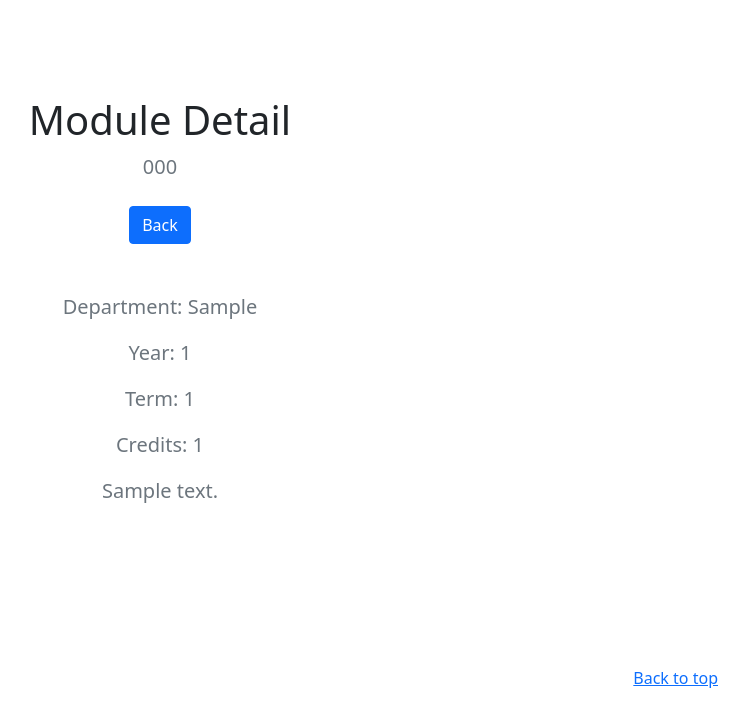
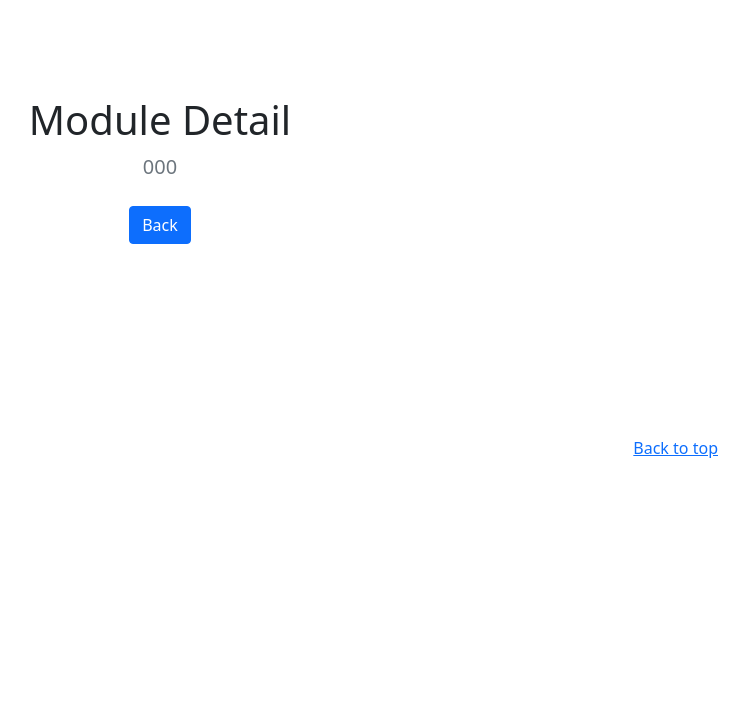
Before and after one commit to LouisC-H/Module-Diagram, a Django app: page /module/1 in a window 1280 px wide. Shown: the top 727 px of the page, without its empty margins (480-1229 px from the left). Run offline with Django 3.2, Linux system fonts and the light colour scheme; tables that the repository leaves empty hold one stand-in row (values such as "Sample post"); some libraries are stand-ins or nearby versions.

Commit message:
Update module_detail.html

```diff
--- a/department/templates/modules/module_detail.html
+++ b/department/templates/modules/module_detail.html
@@ -58,11 +58,6 @@
           <a href="{% url 'homepage' %}" class="btn btn-primary my-2">Back</a>
         </p>
         <img src="{{ module.image.url }}" height=300></img>
-        <p class="lead text-muted">Department: {{module.department}}</p>
-        <p class="lead text-muted">Year: {{module.year}}</p>
-        <p class="lead text-muted">Term: {{module.term}}</p>
-        <p class="lead text-muted">Credits: {{module.credits}}</p>
-        <p class="lead text-muted">{{module.module_descriptor}}</p>
       </div>
     </div>
   </section>
```
